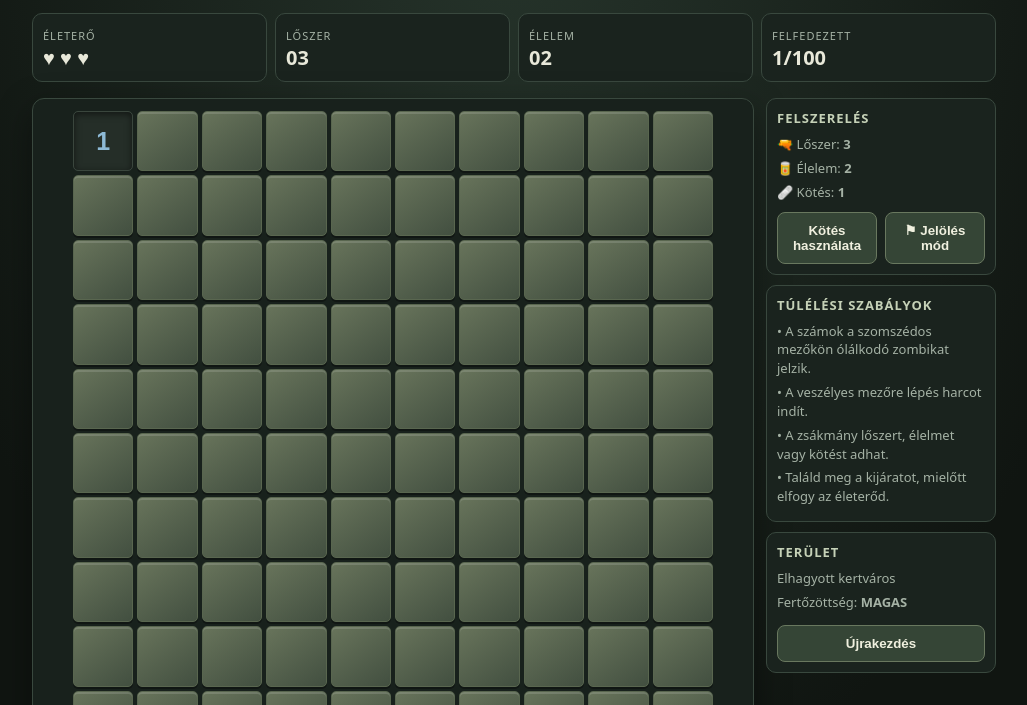
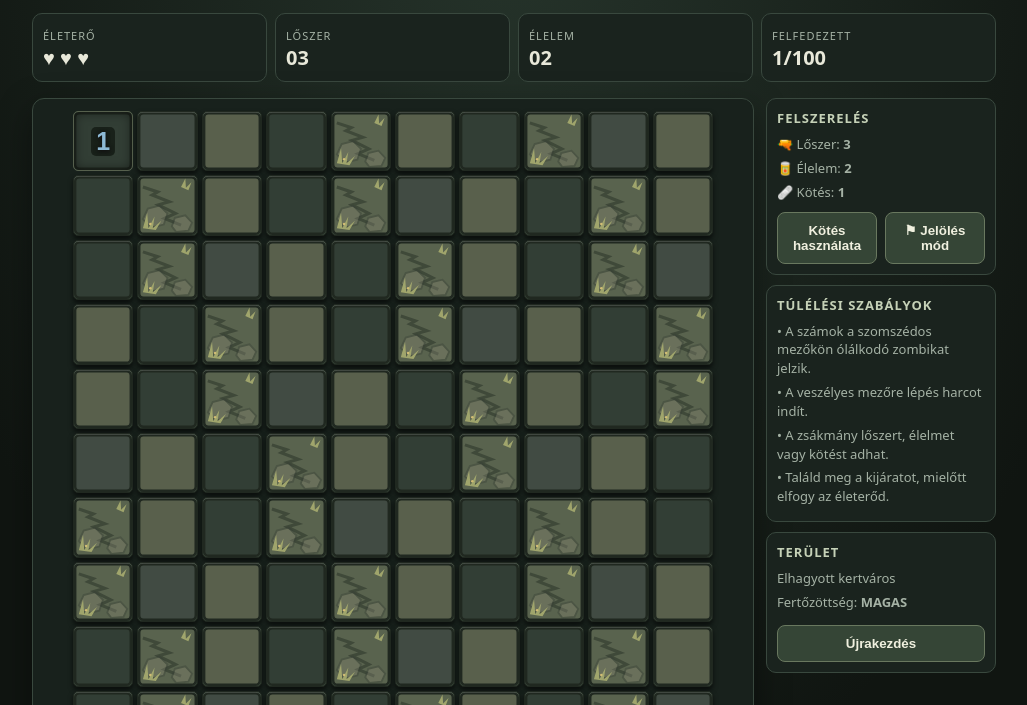
Before and after one commit to dehornedunikorn/sweepofthedead, a plain HTML site: page index.html in a window 1280 px wide. Both pictures are taken after a click on the button 229 px from the left and 236 px from the top of the page. Shown: the part 95-800 px from the top of the page, without its empty margins (126-1153 px from the left). Drawn offline with Linux system fonts and the light colour scheme.

Commit message:
Replace emoji board with original illustrated game sprites

```diff
--- a/index.html
+++ b/index.html
@@ -11,9 +11,10 @@ h1{font-size:clamp(24px,5vw,42px);letter-spacing:3px;margin:0;color:#d7dfc5;text
 .stats{display:grid;grid-template-columns:repeat(4,1fr);gap:8px;margin:16px 0}.stat,.panel{background:#1a231e;border:1px solid var(--line);border-radius:10px;padding:10px}.stat b{display:block;font-size:20px}.stat span{font-size:11px;color:var(--muted);text-transform:uppercase;letter-spacing:1px}
 .layout{display:grid;grid-template-columns:minmax(0,1fr) 230px;gap:12px}.board-wrap{padding:12px;background:#18211c;border:1px solid var(--line);border-radius:12px;box-shadow:0 12px 35px #0006}
 #board{display:grid;grid-template-columns:repeat(10,minmax(0,1fr));gap:4px;max-width:640px;margin:auto;touch-action:manipulation}
-.tile{aspect-ratio:1;border:1px solid #59664f;border-radius:5px;background:linear-gradient(145deg,#68745b,#424f40);box-shadow:inset 0 2px #ffffff22,0 2px #0005;display:grid;place-items:center;font-weight:800;font-size:clamp(15px,3vw,25px);cursor:pointer;user-select:none;position:relative;color:#f3ead4}
-.tile:active{transform:translateY(1px)}.tile.open{background:#252e28;border-color:#3a463d;box-shadow:inset 0 2px 7px #0008;cursor:default}.tile.flag{color:#e6c16e}.tile.danger{background:#492b27;border-color:#a34f43}.tile.safe{color:#b9c6a6}
-.tile small{font-size:9px;position:absolute;bottom:3px;right:4px;color:#b7c1ad}
+.tile{aspect-ratio:1;border:1px solid #202820;border-radius:5px;background-color:#354236;background-image:url('/assets/game-art.svg');background-size:800% 400%;background-repeat:no-repeat;box-shadow:inset 0 1px #ffffff25,0 3px 5px #0009;display:grid;place-items:center;font-weight:900;font-size:clamp(15px,3vw,25px);cursor:pointer;user-select:none;position:relative;color:#e9e6cf;text-shadow:0 2px 4px #111,0 0 4px #111;overflow:hidden;padding:0}
+.tile:active{transform:translateY(1px)}.tile.open{border-color:#56604d;box-shadow:inset 0 0 12px #0008;cursor:default}.tile.flag{border:2px solid #e6c16e;color:#f4d27c}.tile.danger{border:2px solid #a34f43}.tile.safe{color:#c8d5b2}
+.tile .count{background:#101710b8;border-radius:5px;padding:0 5px;min-width:20px}.tile.flag:after{content:'⚑';position:absolute;top:1px;right:3px;font-size:14px;color:#f4d27c;text-shadow:0 1px #111}
+.tile .mark{position:absolute;bottom:2px;right:4px;font-size:10px;color:#fff2d5}
 .n1{color:#8db9d5}.n2{color:#a5c77e}.n3{color:#e39b71}.n4{color:#bd9cdb}.n5{color:#e16d62}
 .side{display:flex;flex-direction:column;gap:10px}.panel h3{margin:0 0 8px;font-size:13px;letter-spacing:1px;text-transform:uppercase;color:#c5d1b7}.panel p{margin:5px 0;color:var(--muted);font-size:13px;line-height:1.45}
 button{border:1px solid #69785f;border-radius:8px;background:#354536;color:#f0f0df;padding:10px 12px;font-weight:700;cursor:pointer}button:hover{background:#465b43}.actions{display:flex;gap:8px;flex-wrap:wrap;margin-top:10px}.actions button{flex:1}
@@ -27,7 +28,7 @@ button{border:1px solid #69785f;border-radius:8px;background:#354536;color:#f0f0
 <section class="stats">
 <div class="stat"><span>Életerő</span><b id="hp">♥ ♥ ♥</b></div><div class="stat"><span>Lőszer</span><b id="ammo">03</b></div><div class="stat"><span>Élelem</span><b id="food">02</b></div><div class="stat"><span>Felfedezett</span><b id="progress">0/100</b></div>
 </section>
-<div class="layout"><section class="board-wrap"><div id="board" aria-label="Túlélő pálya"></div><div id="message">A rádió elhallgatott. Juss át a fertőzött területen, és keresd meg a kijáratot.</div><div class="legend"><span>🧟 veszély</span><span>⚑ gyanús mező</span><span>📦 zsákmány</span><span>🚪 kijárat</span></div></section>
+<div class="layout"><section class="board-wrap"><div id="board" aria-label="Túlélő pálya"></div><div id="message">A rádió elhallgatott. Juss át a fertőzött területen, és keresd meg a kijáratot.</div><div class="legend"><span>Fertőzött terület</span><span>⚑ Megjelölt mező</span><span>Ellátmány</span><span>Kijárat</span></div></section>
 <aside class="side"><div class="panel"><h3>Felszerelés</h3><p>🔫 Lőszer: <b id="ammo2">3</b></p><p>🥫 Élelem: <b id="food2">2</b></p><p>🩹 Kötés: <b id="med">1</b></p><div class="actions"><button id="medBtn">Kötés használata</button><button id="flagBtn">⚑ Jelölés mód</button></div></div>
 <div class="panel"><h3>Túlélési szabályok</h3><p>• A számok a szomszédos mezőkön ólálkodó zombikat jelzik.</p><p>• A veszélyes mezőre lépés harcot indít.</p><p>• A zsákmány lőszert, élelmet vagy kötést adhat.</p><p>• Találd meg a kijáratot, mielőtt elfogy az életerőd.</p></div>
 <div class="panel"><h3>Terület</h3><p id="area">Elhagyott kertváros</p><p>Fertőzöttség: <b>MAGAS</b></p><button id="newBtn" style="width:100%;margin-top:8px">Újrakezdés</button></div></aside></div>
@@ -38,7 +39,7 @@ const N=10;let cells=[],hp=3,ammo=3,food=2,med=1,opened=0,flagMode=false,ended=f
 const $=id=>document.getElementById(id);
 function around(i){let x=i%N,y=Math.floor(i/N),a=[];for(let dy=-1;dy<=1;dy++)for(let dx=-1;dx<=1;dx++){if(!dx&&!dy)continue;let xx=x+dx,yy=y+dy;if(xx>=0&&xx<N&&yy>=0&&yy<N)a.push(yy*N+xx)}return a}
 function startGame(){hp=3;ammo=3;food=2;med=1;opened=0;flagMode=false;ended=false;exitIndex=99;cells=Array.from({length:100},()=>({open:false,flag:false,z:false,loot:false,exit:false,count:0}));let candidates=Array.from({length:98},(_,i)=>i+1);for(let i=candidates.length-1;i>0;i--){let j=Math.floor(Math.random()*(i+1));[candidates[i],candidates[j]]=[candidates[j],candidates[i]]}candidates.slice(0,15).forEach(i=>cells[i].z=true);candidates.slice(15,24).forEach(i=>cells[i].loot=true);exitIndex=candidates[24];cells[exitIndex].exit=true;cells.forEach((c,i)=>c.count=around(i).filter(j=>cells[j].z).length);$('overlay').style.display='none';$('message').textContent='A rádió elhallgatott. Juss át a fertőzött területen, és keresd meg a kijáratot.';render()}
-function render(){let b=$('board');b.innerHTML='';cells.forEach((c,i)=>{let d=document.createElement('button');d.className='tile'+(c.open?' open':'')+(c.flag?' flag':'')+(c.open&&c.z?' danger':'');d.setAttribute('aria-label',c.open?'Felfedett mező':'Rejtett mező');if(c.open){if(c.z)d.textContent='🧟';else if(c.exit)d.textContent='🚪';else if(c.loot)d.textContent='📦';else if(c.count){d.textContent=c.count;d.classList.add('n'+Math.min(5,c.count))}else d.classList.add('safe')}else if(c.flag)d.textContent='⚑';else d.textContent='';d.onclick=()=>choose(i);b.appendChild(d)});$('hp').textContent='♥ '.repeat(hp)+'♡ '.repeat(3-hp);$('ammo').textContent=String(ammo).padStart(2,'0');$('ammo2').textContent=ammo;$('food').textContent=String(food).padStart(2,'0');$('food2').textContent=food;$('med').textContent=med;$('progress').textContent=opened+'/100'}
+function render(){let b=$('board');b.innerHTML='';cells.forEach((c,i)=>{let d=document.createElement('button');d.className='tile'+(c.open?' open':'')+(c.flag?' flag':'')+(c.open&&c.z?' danger':'');d.setAttribute('aria-label',c.open?'Felfedett mező':'Rejtett mező');let sx=0,sy=0;if(c.open){if(c.z){sx=i%6;sy=2}else if(c.exit){sx=5;sy=1}else if(c.loot){sx=[1,2,3,6,7][i%5];sy=1}else{sx=3+(i%4);sy=0}}else{sx=[0,1,2,3,0,2,3][i%7];sy=0}d.style.backgroundPosition=(sx/7*100)+'% '+(sy/3*100)+'%';if(c.open&&!c.z&&!c.exit&&!c.loot&&c.count){let n=document.createElement('span');n.className='count n'+Math.min(5,c.count);n.textContent=c.count;d.appendChild(n)}d.onclick=()=>choose(i);b.appendChild(d)});$('hp').textContent='♥ '.repeat(hp)+'♡ '.repeat(3-hp);$('ammo').textContent=String(ammo).padStart(2,'0');$('ammo2').textContent=ammo;$('food').textContent=String(food).padStart(2,'0');$('food2').textContent=food;$('med').textContent=med;$('progress').textContent=opened+'/100'}
 function choose(i){if(ended||cells[i].open)return;let c=cells[i];if(flagMode){c.flag=!c.flag;render();return}if(c.flag)return;c.open=true;opened++;if(c.z){if(ammo>0){ammo--;hp=Math.max(0,hp-1);$('message').textContent='Lövés! Egy zombi rád rontott. Elvesztettél 1 életerőt és 1 lőszert.'}else{hp=Math.max(0,hp-2);$('message').textContent='Nincs lőszer! Közelharcban menekültél el, súlyos sérülést szenvedtél.'}}else if(c.loot){let r=Math.random();if(r<.4){ammo+=2;$('message').textContent='Találtál egy lőszeres dobozt. +2 lőszer.'}else if(r<.7){food++;$('message').textContent='Ehető konzerv! +1 élelem.'}else{med++;$('message').textContent='Használható kötszer! +1 kötés.'}}else if(c.exit){$('message').textContent='Megtaláltad a kijáratot. Sikerült kijutnod a fertőzött zónából!';finish(true);return}else{$('message').textContent=c.count?c.count+' fertőzött mozgást hallasz a közelben.':'Csend. Egyelőre biztonságos.';if(c.count===0)around(i).forEach(j=>{if(!cells[j].z&&!cells[j].loot&&!cells[j].exit&&!cells[j].open){cells[j].open=true;opened++}})}if(hp<=0){finish(false);return}render()}
 function finish(win){ended=true;$('endTitle').textContent=win?'TÚLÉLTED':'ELKAPTÁK';$('endText').textContent=win?'Kijutottál a kertvárosból. A következő terület már veszélyesebb lesz.':'A fertőzöttek utolértek. A felszerelésedet hátrahagytad.';$('overlay').style.display='grid';}
 $('newBtn').onclick=startGame;$('flagBtn').onclick=()=>{flagMode=!flagMode;$('flagBtn').textContent=flagMode?'⚑ Jelölés: BE':'⚑ Jelölés mód';$('message').textContent=flagMode?'Jelöld meg a gyanús mezőket.':'Jelölés kikapcsolva.'};$('medBtn').onclick=()=>{if(med>0&&hp<3){med--;hp=Math.min(3,hp+1);$('message').textContent='Felhasználtál egy kötést. +1 életerő.';render()}else $('message').textContent=med===0?'Nincs több kötésed.':'Már teljes az életerőd.'};
```
